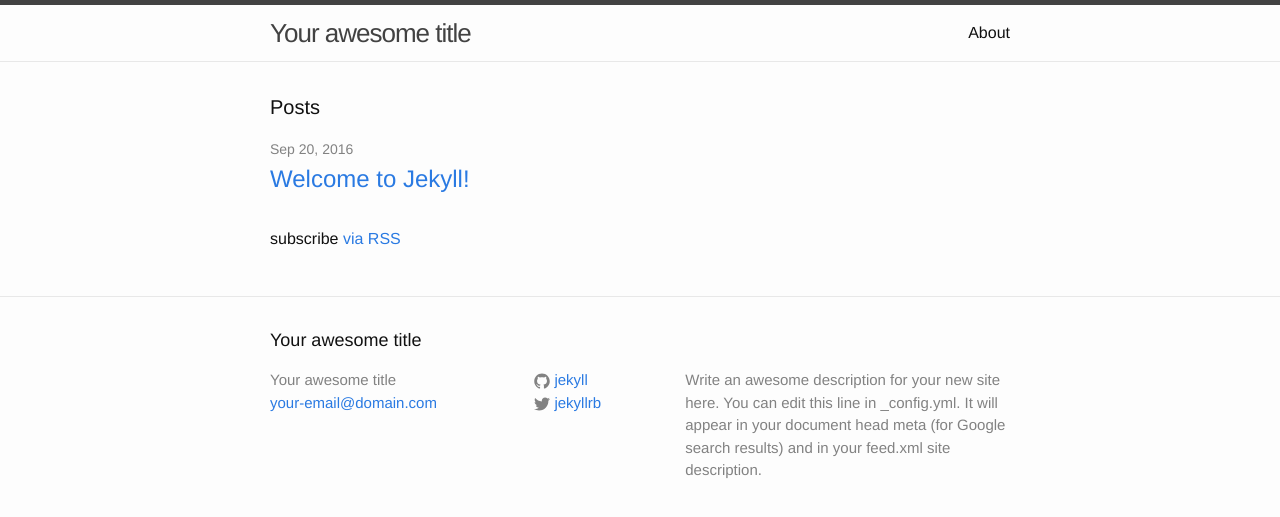
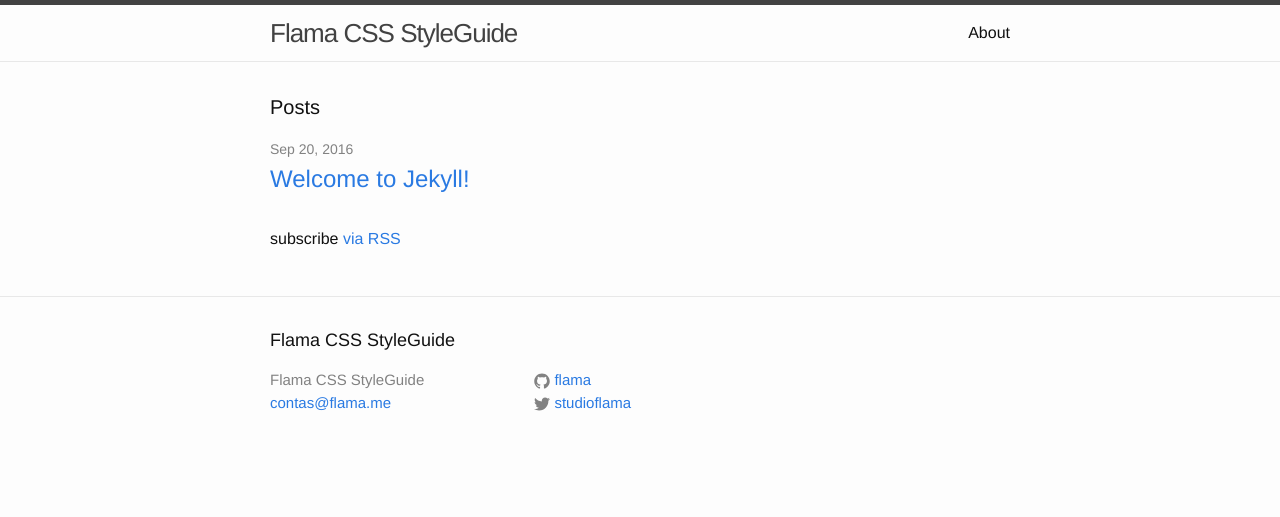
Before and after one commit to caepenna/css-styleguide, a Jekyll site: the page built from index.html, in a window 1280 px wide. Shown: the top 517 px of the page. Built offline with Jekyll 4.4.1, drawn with Linux system fonts in a browser that asks for light colours.

Commit message:
Start configuration

```diff
--- a/_config.yml
+++ b/_config.yml
@@ -6,16 +6,13 @@
 # 'jekyll serve'. If you change this file, please restart the server process.
 
 # Site settings
-title: Your awesome title
-email: your-email@domain.com
-description: > # this means to ignore newlines until "baseurl:"
-  Write an awesome description for your new site here. You can edit this
-  line in _config.yml. It will appear in your document head meta (for
-  Google search results) and in your feed.xml site description.
+title: Flama CSS StyleGuide
+email: contas@flama.me
+description:
 baseurl: "" # the subpath of your site, e.g. /blog
 url: "http://yourdomain.com" # the base hostname & protocol for your site
-twitter_username: jekyllrb
-github_username:  jekyll
+twitter_username: studioflama
+github_username:  flama
 
 # Build settings
 markdown: kramdown
```
